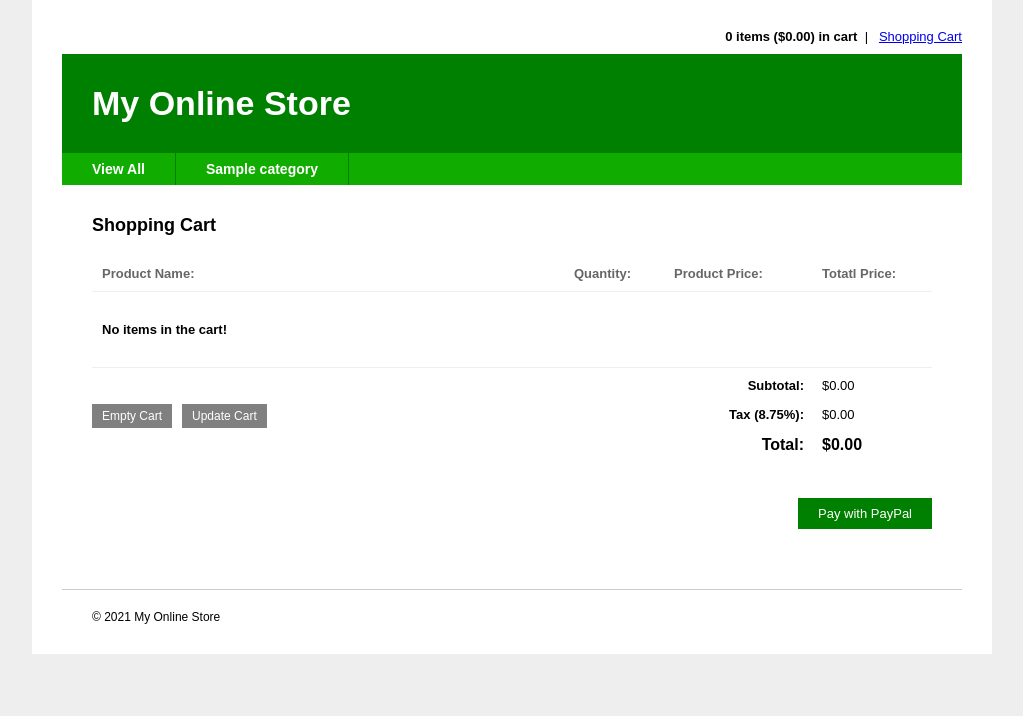
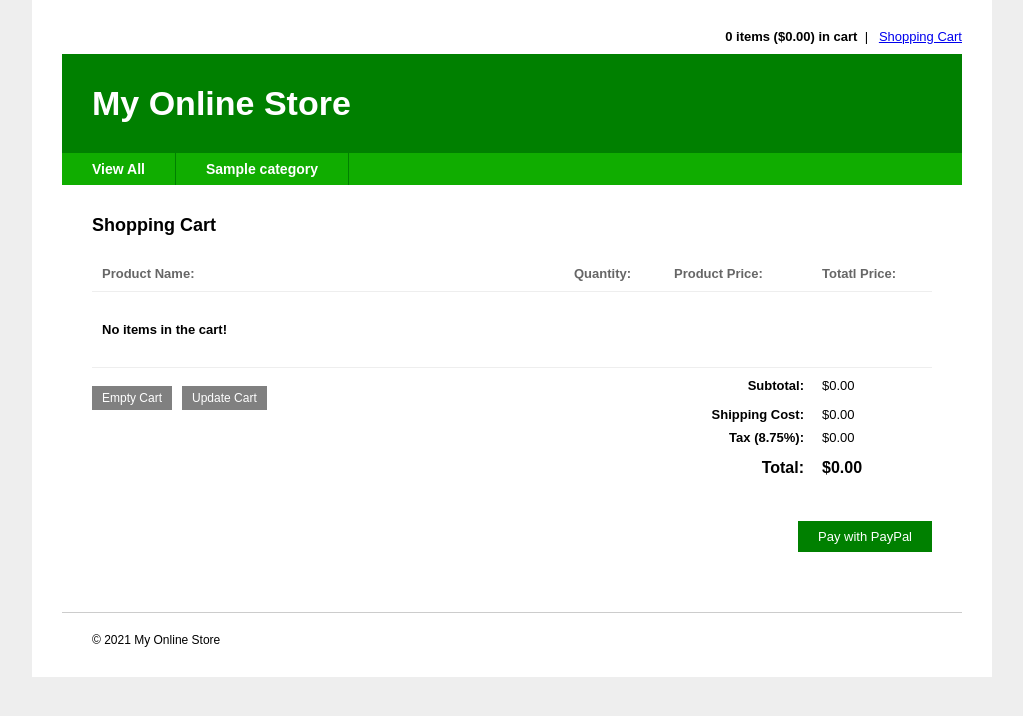
Before and after one commit to saintseiya1/Shopping-Cart, a PHP site: page /Shopping-Cart/cart.php in a window 1280 px wide. Shown: the part 21-737 px from the top of the page, without its empty margins (128-1151 px from the left). Run offline with PHP 8.4, Linux system fonts and the light colour scheme; tables that the repository leaves empty or names only in its code hold one stand-in row (values such as "Sample post").

Commit message:
shipping

```diff
--- a/app/models/m_cart.php
+++ b/app/models/m_cart.php
@@ -172,6 +172,33 @@ class Cart
         return $num;
     }
 
+    /**
+     * Return shipping cost based on cost of items
+     *
+     * @access public
+     * @param double
+     * @return double
+     */
+    public function get_shipping_cost($total)
+    {
+        if ($total > 200)
+        {
+            return 40.0;
+        }
+        else if ($total > 50)
+        {
+            return 15.0;
+        }
+        else if ($total > 10)
+        {
+            return 4.0;
+        }
+        else
+        {
+            return 2.0;
+        }
+    }
+
     /*
         Create page parts
     */
@@ -199,6 +226,7 @@ class Cart
         {
             // products to display
             $line = 1;
+            $shipping = 0;
 
             foreach($products as $product)
             {
@@ -215,6 +243,7 @@ class Cart
                 $data .= '<div class="col4">$' . $product['price'] * $_SESSION['cart'][$product['id']] .
                     '</div></li>';
 
+                $shipping += ( $this->get_shipping_cost($product['price']) * $_SESSION['cart'][$product['id']] );
                 $total += $product['price'] * $_SESSION['cart'][$product['id']];
                 $line++;
             }
@@ -222,6 +251,10 @@ class Cart
             // add subtotal row
             $data .= '<li class="subtotal_row"><div class="col1">Subtotal:</div>
                 <div class="col2">$' . $total . '</div></li>';
+
+            // shipping
+            $data .= '<li class="shipping_row"><div class="col1">Shipping Cost:</div><div class="col2">$' .
+                number_format($shipping, 2) . '</div></li>';
 
             //taxes
             if (SHOP_TAX > 0)
@@ -241,6 +274,10 @@ class Cart
 
             // add subtotal row
             $data .= '<li class="subtotal_row"><div class="col1">Subtotal:</div>
+                <div class="col2">$0.00</div></li>';
+
+            // shipping
+            $data .= '<li class="shipping_row"><div class="col1">Shipping Cost:</div>
                 <div class="col2">$0.00</div></li>';
 
             // taxes
--- a/resources/css/style.css
+++ b/resources/css/style.css
@@ -224,7 +224,7 @@ h1 {
 }
 .shoppingcart .buttons_row {
   position: relative;
-  top: -60px;
+  top: -101px;
 }
 .shoppingcart .submit_row {
   float: right;
```
